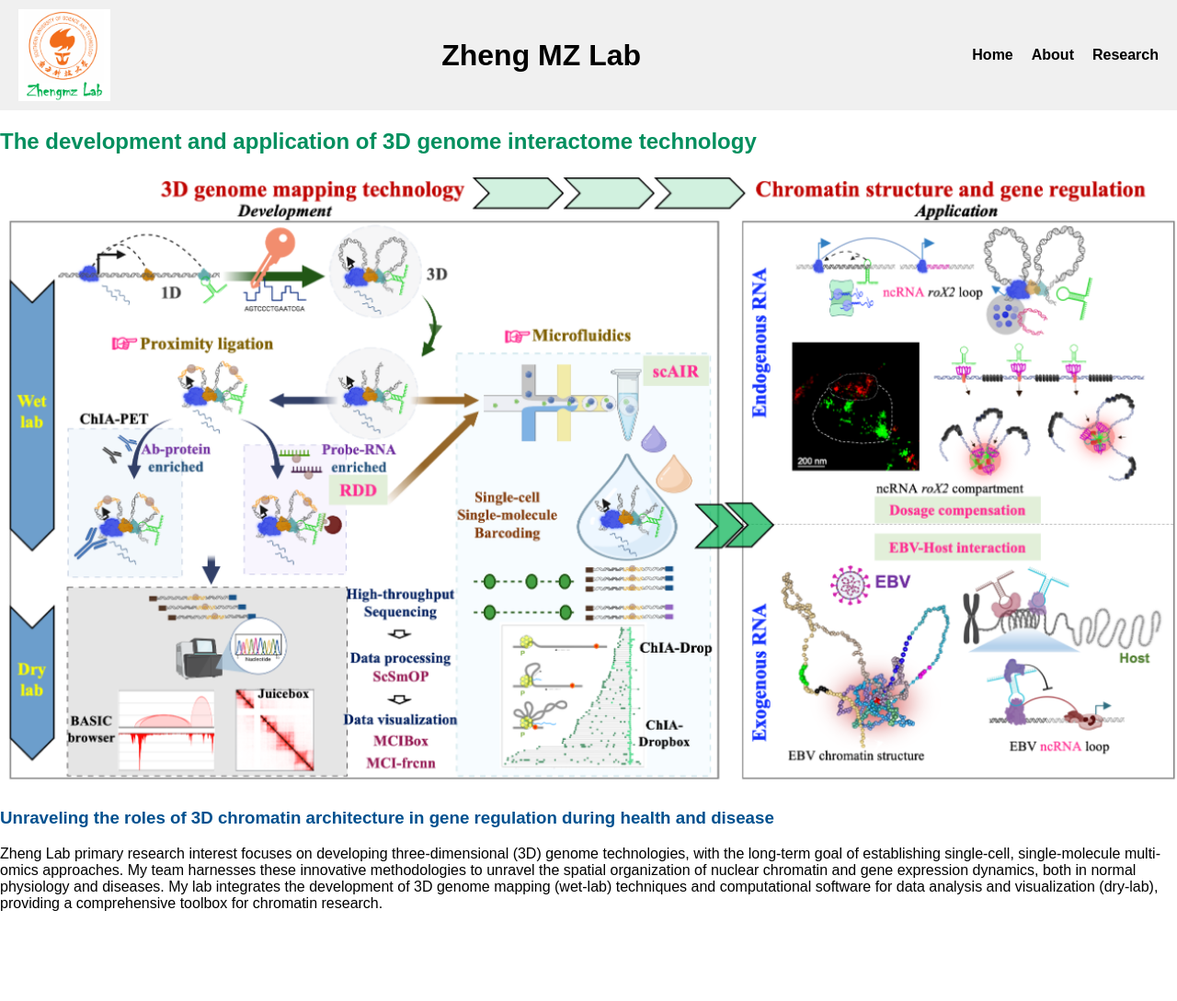
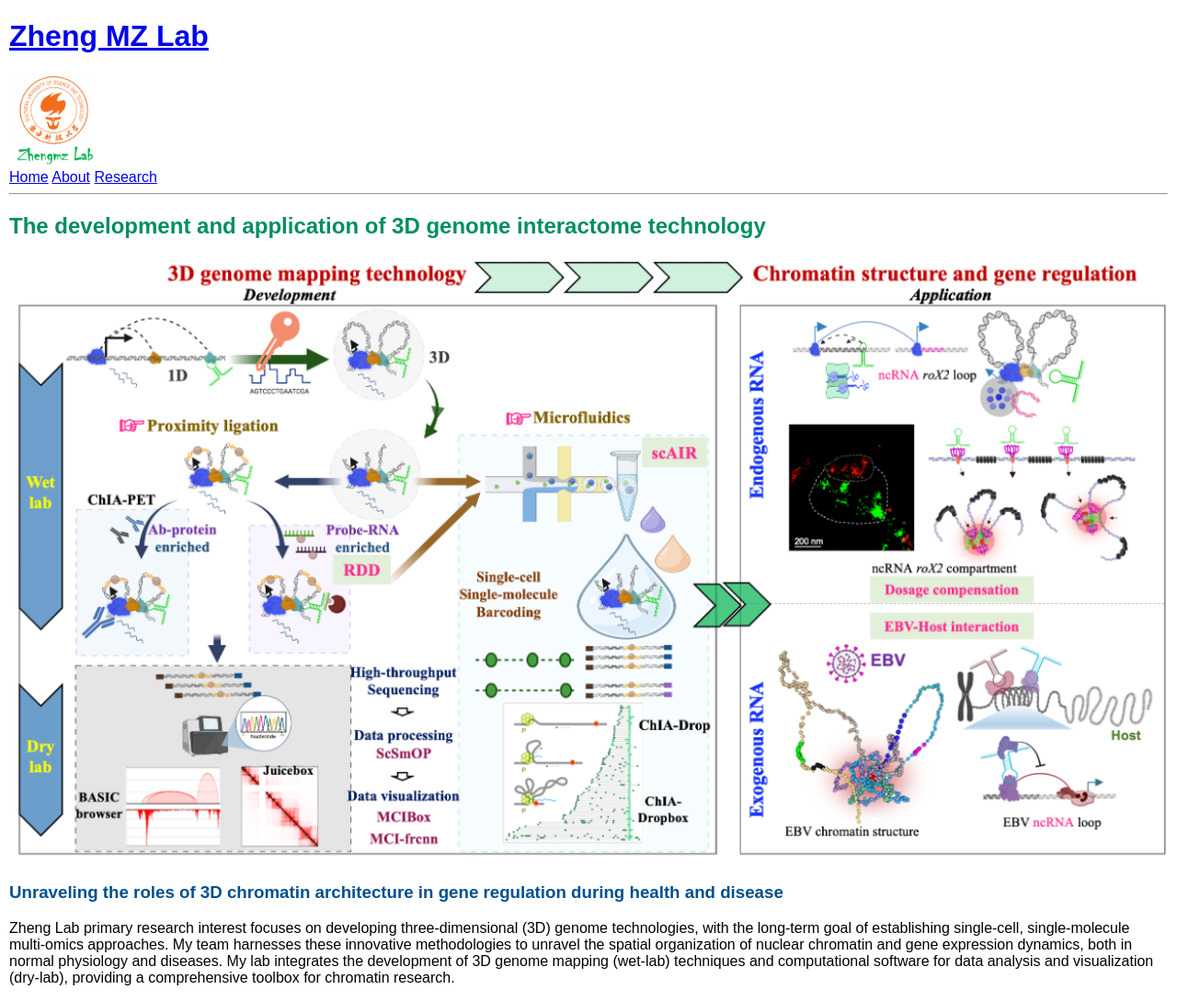
Before and after one commit to ZhengmzLab/zhengmzlab.github.io, a Jekyll site: the page built from index.md, in a window 1280 px wide. Shown: the whole page at 92% size. Built offline with Jekyll 4.4.1, drawn with Linux system fonts in a browser that asks for light colours; before the commit the page ends 1008 px from its top, so only the background shows below that.

Commit message:
Update default.html

```diff
--- a/_layouts/default.html
+++ b/_layouts/default.html
@@ -5,93 +5,45 @@
     <meta name="viewport" content="width=device-width, initial-scale=1.0" />
     <title>{{ page.title | default: site.title }}</title>
     <style>
-      /* General Styles */
       body {
         font-family: Arial, sans-serif;
-        margin: 0;
-        padding: 0;
-      }
-
-      /* Horizontal Header (for computers) */
-      .header-horizontal {
-        display: flex;
-        align-items: center;
-        justify-content: space-between;
-        padding: 10px 20px;
-        background-color: #f0f0f0;
-      }
-      .header-horizontal img {
-        max-width: 100px;
-      }
-      .header-horizontal nav {
-        display: flex;
-        gap: 20px;
-      }
-      .header-horizontal nav a {
-        text-decoration: none;
-        font-weight: bold;
-        color: black;
-      }
-
-      /* Vertical Header (for phones) */
-      .header-vertical {
-        display: none; /* Default: Hidden */
-        flex-direction: column;
-        align-items: center;
-        padding: 10px;
-        background-color: #f0f0f0;
-      }
-      .header-vertical img {
-        max-width: 80px;
-        margin-bottom: 10px;
-      }
-      .header-vertical nav {
-        display: flex;
-        flex-direction: column;
-        gap: 10px;
-      }
-      .header-vertical nav a {
-        text-decoration: none;
-        font-weight: bold;
-        color: black;
-      }
-
-      /* Responsive Behavior */
-      @media (max-width: 768px) {
-        .header-horizontal {
-          display: none; /* Hide horizontal header on phones */
-        }
-        .header-vertical {
-          display: flex; /* Show vertical header on phones */
-        }
+        margin: 10px;
       }
     </style>
   </head>
   <body>
-    <!-- Horizontal Header for Computers -->
-    <div class="header-horizontal">
-      <img src="/zhengmzlab.logo.png" alt="Zheng MZ Lab Logo" />
-      <h1>Zheng MZ Lab</h1>
-      <nav>
-        <a href="/">Home</a>
-        <a href="/about">About</a>
-        <a href="/research">Research</a>
-      </nav>
-    </div>
-
-    <!-- Vertical Header for Phones -->
-    <div class="header-vertical">
-      <img src="/zhengmzlab.logo.png" alt="Zheng MZ Lab Logo" />
-      <h1>Zheng MZ Lab</h1>
-      <nav>
-        <a href="/">Home</a>
-        <a href="/about">About</a>
-        <a href="/research">Research</a>
-      </nav>
-    </div>
+    <div id="header-container"></div> <!-- Placeholder for header -->
 
     <main>
       {{ content }}
     </main>
+
+    <script>
+      // Function to include the header dynamically
+      function includeHeader() {
+        const screenWidth = window.innerWidth;
+
+        // If the screen width is greater than 768px (computer), include the header
+        if (screenWidth > 768) {
+          document.getElementById("header-container").innerHTML = `
+            <!-- Header HTML -->
+            <h1><a href="https://www.zhengmzlab.com">Zheng MZ Lab</a></h1>
+            <img src="/zhengmzlab.logo.png" alt="Zheng MZ Lab Logo" style="max-width: 100px;" />
+            <nav>
+              <a href="/">Home</a>
+              <a href="/about">About</a>
+              <a href="/research">Research</a>
+            </nav>
+            <hr />
+          `;
+        }
+      }
+
+      // Execute the function on page load
+      includeHeader();
+
+      // Optional: Re-run the function if the window is resized
+      window.addEventListener("resize", includeHeader);
+    </script>
   </body>
 </html>
```
